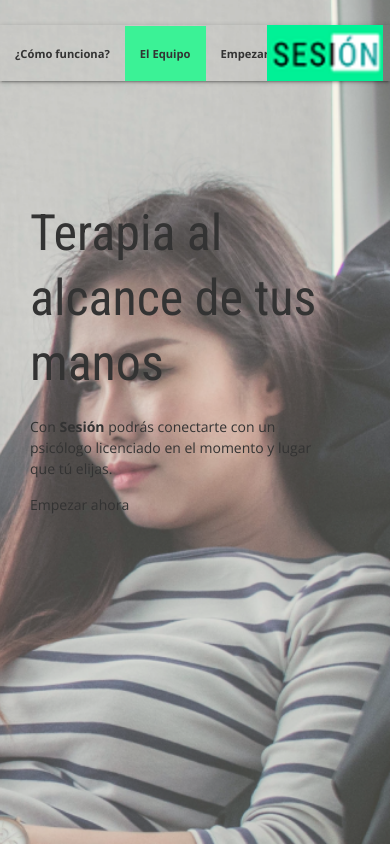
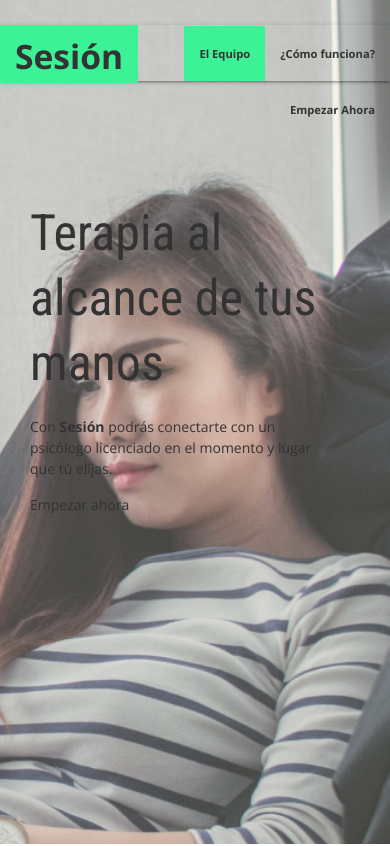
Before and after one commit to developerVilchez/sesion, a website: page src/index.html in a window 390 px wide. Shown: the top 846 px of the page. Drawn offline with nearby package versions, Linux system fonts and the light colour scheme; files whose address does not match are found by name.

Commit message:
modifica lista de menu mobile

```diff
--- a/src/index.html
+++ b/src/index.html
@@ -17,12 +17,11 @@
     <header class="hero bg-image">
       <div id="navbar-container-mobile" class="navbar-fixed">
         <nav class="navbar">
-          <div class="nav-wrapper">
             <ul>
-              <a href="#" class="brand-logo logo-mobile right"><img class="img-logo" alt="logo-sesion" src="images/sesion78.png"/></a>
-              <li><a href="#how-work">¿Cómo funciona?</a></li>
-              <li><a href="#team">El Equipo</a></li>
-              <li><a href="#sesion">Empezar Ahora</a></li>
+              <li class="left" id="logo-mobile"><a href="#index">Sesión</a></li>
+              <li class="right"><a href="#how-work">¿Cómo funciona?</a></li>
+              <li class="right"><a href="#team">El Equipo</a></li>
+              <li class="right"><a href="#sesion">Empezar Ahora</a></li>
             </ul>
           </div>
         </nav>
--- a/src/style.css
+++ b/src/style.css
@@ -126,13 +126,10 @@ p {
  background:rgba(0,0,0,-0.1);
 }
 
-.logo-mobile {
-  display: inline-block;
-  height: 56px;
-}
 
-.logo-mobile img {
-  height: 56px;
+#logo-mobile {
+  font-size: 3em;
+  background: var(--primary-color);
 }
 
 #navbar-container-mobile ul li {
```
